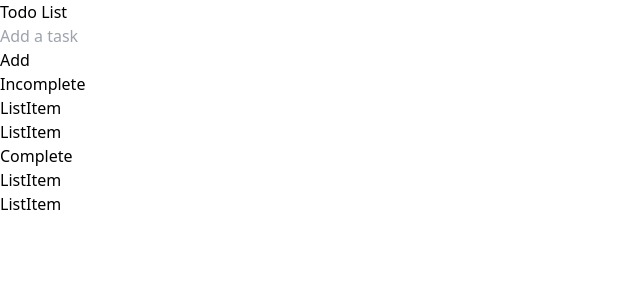
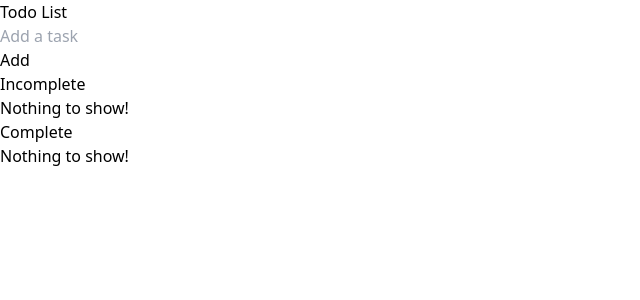
Before and after one commit to nishu-ptg/twr-todo-list, a React (Vite) app: page / in a window 1280 px wide. Shown: the top 300 px of the page, without its empty margins (0-640 px from the left). Built offline with nearby package versions, Linux system fonts and the light colour scheme.

Commit message:
task status with simple toggle

```diff
--- a/src/App.jsx
+++ b/src/App.jsx
@@ -7,7 +7,23 @@ function App() {
   const [tasks, setTasks] = useState([]);
 
   const addTask = (task) => {
-    setTasks((prevTasks) => [...prevTasks, { id: Date.now(), text: task }]);
+    setTasks((prevTasks) => [
+      ...prevTasks,
+      { id: Date.now(), text: task, status: 0 },
+    ]);
+  };
+
+  const toggleTaskStatus = (taskId) => {
+    setTasks((prevTasks) =>
+      prevTasks.map((task) =>
+        task.id === taskId
+          ? {
+              ...task,
+              status: task.status === 0 ? 1 : 0,
+            }
+          : task
+      )
+    );
   };
 
   useEffect(() => {
@@ -20,7 +36,7 @@ function App() {
       <div className="container mx-auto flex-1 flex flex-col gap-[1.6vw] md:gap-[1vw] p-[1.6vw] md:p-[1vw]">
         <HeaderSection />
         <InputSection onAddTask={addTask} />
-        <TaskSection />
+        <TaskSection tasks={tasks} onToggle={toggleTaskStatus} />
       </div>
     </div>
   );
--- a/src/components/TaskGroup.jsx
+++ b/src/components/TaskGroup.jsx
@@ -2,7 +2,7 @@ import React from "react";
 import Card from "./Card";
 import TaskItem from "./TaskItem";
 
-const TaskGroup = ({ type }) => {
+const TaskGroup = ({ type, tasks, onToggle }) => {
   const title = type === "complete" ? "Complete" : "Incomplete";
   return (
     <Card additionalClass="flex-1">
@@ -14,8 +14,15 @@ const TaskGroup = ({ type }) => {
         >
           <h2 className="text-lg font-bold text-center">{title}</h2>
         </Card>
-        <TaskItem>ListItem</TaskItem>
-        <TaskItem>ListItem</TaskItem>
+        {/* <TaskItem>ListItem</TaskItem>
+        <TaskItem>ListItem</TaskItem> */}
+        {tasks.length > 0 ? (
+          tasks.map((task) => (
+            <TaskItem key={task.id} task={task} onToggle={onToggle} />
+          ))
+        ) : (
+          <p className="text-center text-gray-500">Nothing to show!</p>
+        )}
       </div>
     </Card>
   );
--- a/src/components/TaskItem.jsx
+++ b/src/components/TaskItem.jsx
@@ -1,14 +1,16 @@
 import React from "react";
 import Card from "./Card";
 
-const TaskItem = ({ children }) => {
+const TaskItem = ({ task, onToggle }) => {
   return (
-    <Card
-      bg="bg-gradient-to-br from-indigo-50 to-indigo-100"
-      shadow="shadow-none"
-    >
-      {children}
-    </Card>
+    <div onClick={() => onToggle(task.id)} className="cursor-pointer">
+      <Card
+        bg="bg-gradient-to-br from-indigo-50 to-indigo-100"
+        shadow="shadow-none"
+      >
+        {task.text}
+      </Card>
+    </div>
   );
 };
 
--- a/src/components/TaskSection.jsx
+++ b/src/components/TaskSection.jsx
@@ -1,11 +1,18 @@
 import React from "react";
 import TaskGroup from "./TaskGroup";
 
-const TaskSection = () => {
+const TaskSection = ({ tasks, onToggle }) => {
+  const incompleteTasks = tasks.filter((task) => task.status === 0);
+  const completeTasks = tasks.filter((task) => task.status === 1);
+
   return (
     <div className="flex flex-1 gap-[1.6vw] md:gap-[1vw]">
-      <TaskGroup type="incomplete" />
-      <TaskGroup type="complete" />
+      <TaskGroup
+        onToggle={onToggle}
+        type="incomplete"
+        tasks={incompleteTasks}
+      />
+      <TaskGroup onToggle={onToggle} type="complete" tasks={completeTasks} />
     </div>
   );
 };
```
